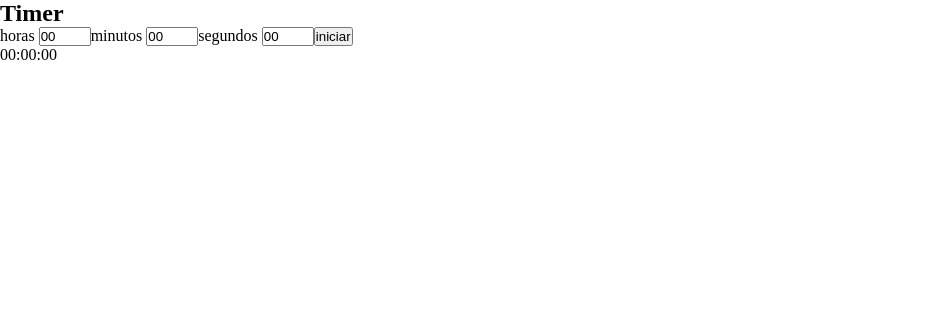
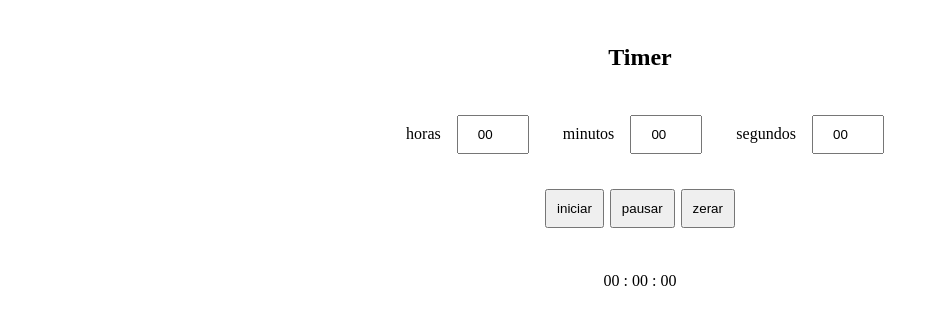
Before and after one commit to arcanjo855/timer, a plain HTML site: page timer/index.html in a window 1280 px wide. Shown: the whole page, without its empty margins (0-947 px from the left). Drawn offline with Linux system fonts and the light colour scheme.

Commit message:
botao de parar e zerar

```diff
--- a/timer/assets/script.js
+++ b/timer/assets/script.js
@@ -4,6 +4,9 @@
 
 
 const form = document.querySelector("#formulario");
+const botaoParar = document.querySelector("#botaoPausar")
+const botaoZerar = document.querySelector("#botaoZerar")
+
 
 form.addEventListener('submit', (evento)=>{
     evento.preventDefault();
@@ -40,8 +43,21 @@ const timer = (duracao,display)=>{
         timer -= 1
 
         if(timer < 0){
-            display.innerHTML = 'acabou'
             clearInterval(interval)
         }
+
+        if(timer > 0){
+            botaoParar.addEventListener('click', (e)=>{
+                e.preventDefault()
+                clearInterval(interval)
+            })
+
+            botaoZerar.addEventListener('click', (e)=>{
+                e.preventDefault()
+                clearInterval(interval)
+                display.innerHTML = "00 : 00 : 00"
+            })
+        }
+
     },1000)
 }
--- a/timer/assets/syle.css
+++ b/timer/assets/syle.css
@@ -1,12 +1,20 @@
 *{
-    margin: 0;
-    padding: 0;
+    margin: 1px;
+    padding: 10px;
     box-sizing: border-box;
+    text-align: center;
 }
 
-form{
+#formulario{
+    display: flex;
+    flex-direction: column;
+    align-items: center;
+}
+.inputs{
     display: flex;
     flex-direction: row;
+    text-align: center;
+    align-items: center;
 }
 
 .timer{
--- a/timer/index.html
+++ b/timer/index.html
@@ -13,6 +13,7 @@
         <h1>Timer</h1>
 
         <form action="" id="formulario">
+            <div class="inputs">
                 <div>
                     <label for="input-horas">horas</label>
                     <input type="number" id="input-horas" name="horas" value="00" max="99" min="00">
@@ -27,14 +28,19 @@
                     <label for="input-segundos">segundos</label>
                     <input type="number" id="input-segundos" name="segundos" value="00" max="59" min="00">
                 </div>
+            </div>
+            <div class="botoes">
+                <button type="submit">iniciar</button>
+                <button id="botaoPausar">pausar</button>
+                <button id="botaoZerar">zerar</button>
+            </div>
 
-
-            <button type="submit">iniciar</button>
 
 
         </form>
+
         </section>
-        <div id="contagem">00:00:00</div>
+        <div id="contagem">00 : 00 : 00</div>
 
 
 
```
Lines whose indentation alone changed are shown as unchanged.
